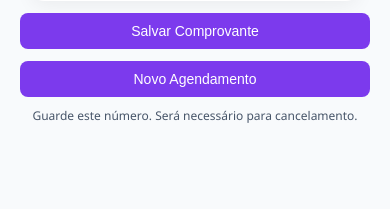
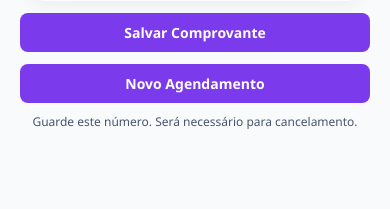
Before and after one commit to rdgx02/agendamento-de-salas, a Flask app: page /confirmado in a window 390 px wide. Shown: the part 362-571 px from the top of the page. Run offline with Flask 3, Linux system fonts and the light colour scheme; the visitor is signed in with stand-in values (Sample User, id 1).

Commit message:
Padroniza botões e fonte na tela de confirmação (Safari/iOS)

```diff
--- a/app/agendamento.py
+++ b/app/agendamento.py
@@ -279,4 +279,4 @@ def exportar():
 if __name__ == "__main__":
     with app.app_context():
         db.create_all()
-    app.run(debug=True, host="0.0.0.0", port=5000)
+    app.run(debug=True, host="0.0.0.0", port=5050)
--- a/app/templates/confirmado.html
+++ b/app/templates/confirmado.html
@@ -4,7 +4,6 @@
   <meta charset="UTF-8">
   <title>Agendamento Confirmado</title>
   <meta name="viewport" content="width=device-width, initial-scale=1.0">
-  <script src="https://cdnjs.cloudflare.com/ajax/libs/html2canvas/1.4.1/html2canvas.min.js"></script>
   <style>
     body {
       font-family: 'Segoe UI', sans-serif;
@@ -57,7 +56,7 @@
       flex-wrap: wrap;
     }
 
-    .botoes button {
+    .botoes button, .botoes a button {
       background-color: #7c3aed;
       color: white;
       border: none;
@@ -66,9 +65,12 @@
       border-radius: 8px;
       cursor: pointer;
       transition: background-color 0.2s;
+      font-family: 'Segoe UI', sans-serif;
+      font-weight: 600;
+      -webkit-appearance: none;
     }
 
-    .botoes button:hover {
+    .botoes button:hover, .botoes a button:hover {
       background-color: #6d28d9;
     }
 
@@ -96,7 +98,7 @@
         flex-direction: column;
       }
 
-      .botoes button {
+      .botoes button, .botoes a button {
         width: 100%;
       }
     }
@@ -118,7 +120,9 @@
     </div>
 
     <div class="botoes">
-      <button onclick="salvarComprovante()">Salvar Comprovante</button>
+      <a href="/static/qrcodes/{{ dados.ticket }}.png" download="comprovante_{{ dados.ticket }}.png">
+        <button>Salvar Comprovante</button>
+      </a>
       <form method="get" action="{{ url_for('agendar') }}">
         <button type="submit" class="nova-reserva">Novo Agendamento</button>
       </form>
@@ -128,17 +132,6 @@
   {% endif %}
 
   <script>
-    function salvarComprovante() {
-      const element = document.getElementById("confirmacao");
-      html2canvas(element).then(function(canvas) {
-        const link = document.createElement("a");
-        link.download = "comprovante_agendamento.png";
-        link.href = canvas.toDataURL();
-        link.click();
-      });
-    }
-
-    // Bloqueio da seta de voltar
     window.addEventListener("pageshow", function(event) {
       const tipo = performance.getEntriesByType("navigation")[0]?.type || "navigate";
       if (event.persisted || tipo === "back_forward") {
```
Also changed, not shown: data/agendamentos.db.
